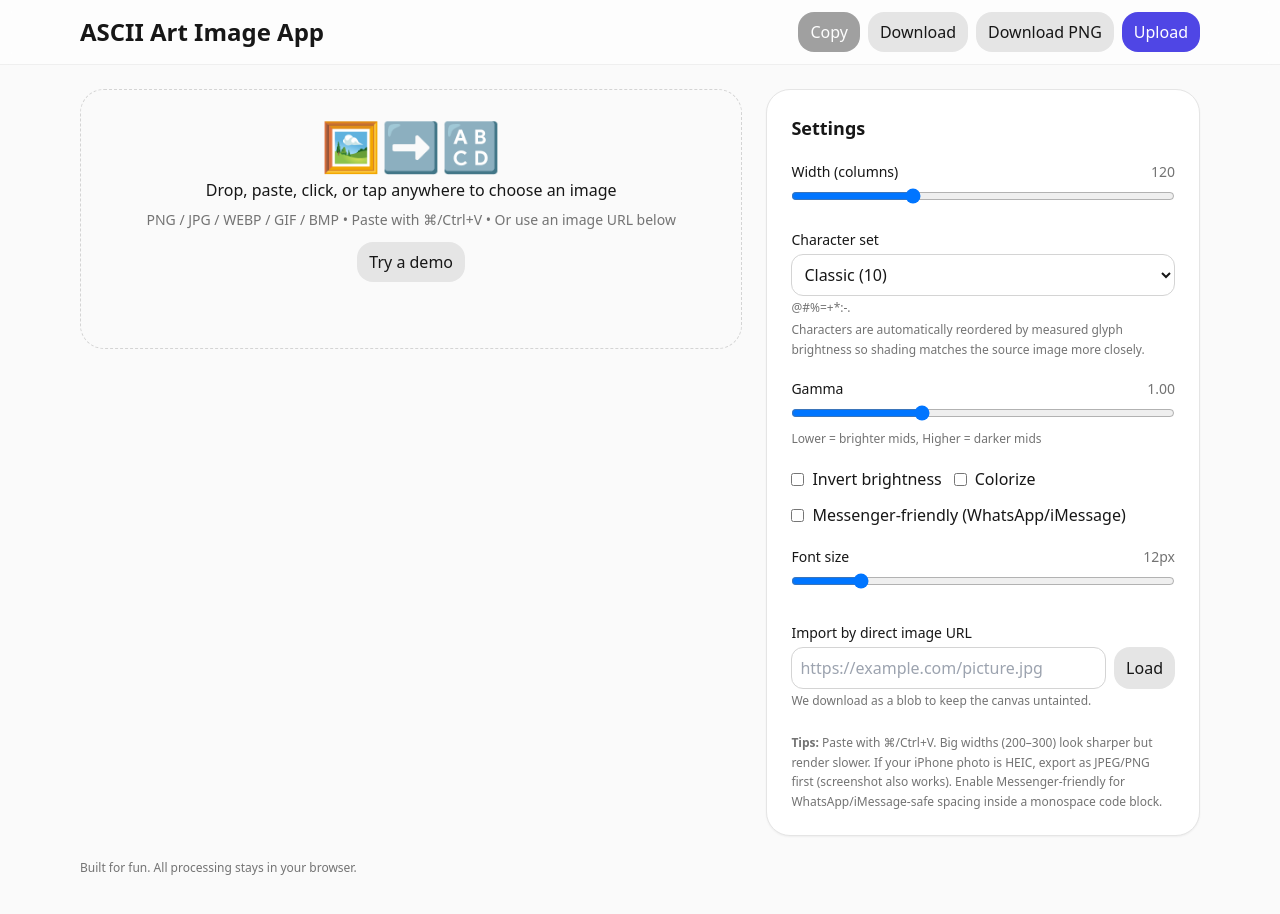
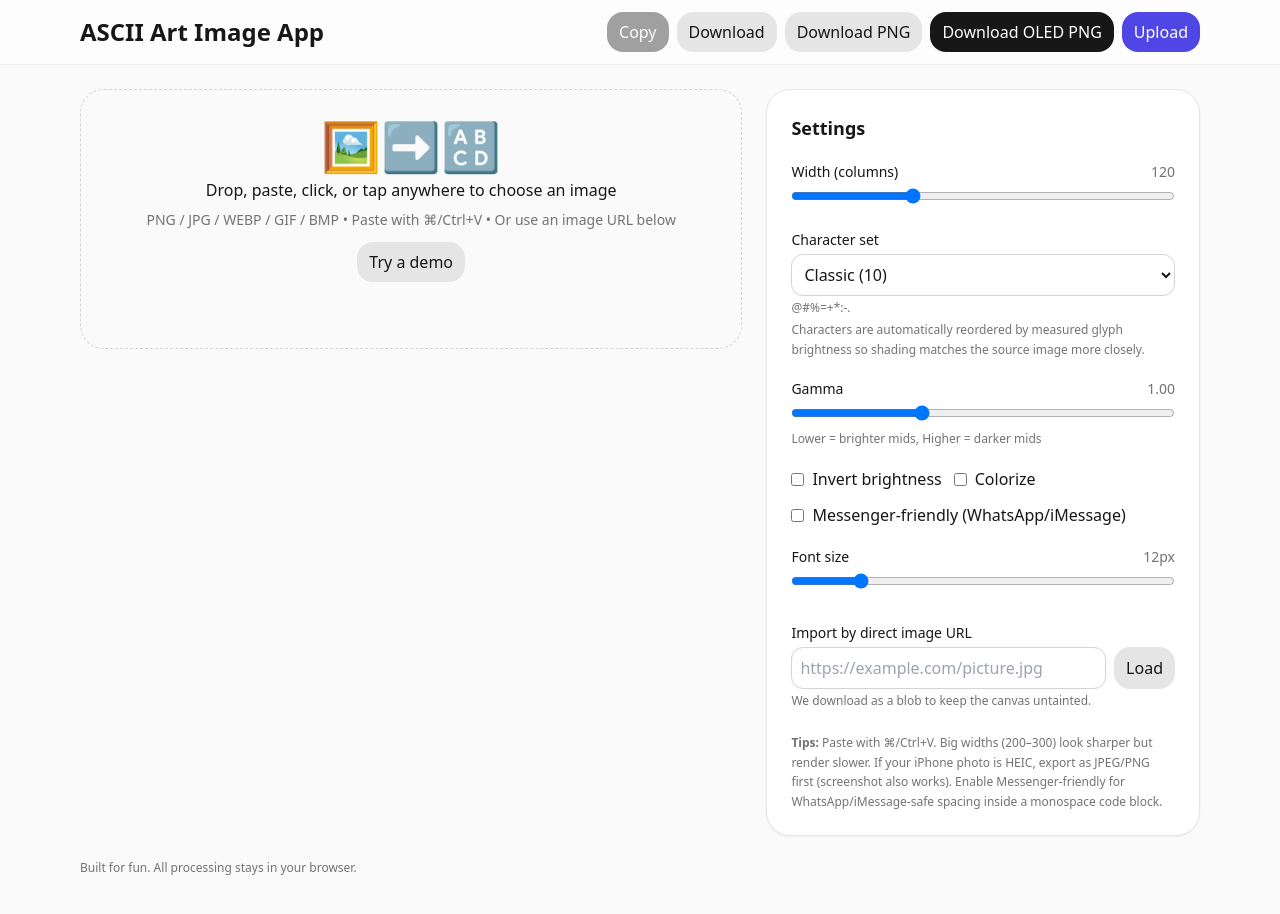
Before and after one commit to MovezLikeJagger/ASCII-Converter, a React (Vite) app: page / in a window 1280 px wide. Built offline with nearby package versions, Linux system fonts and the light colour scheme.

Commit message:
Add OLED PNG export option

```diff
--- a/src/App.jsx
+++ b/src/App.jsx
@@ -392,17 +392,17 @@ export default function AsciiArtApp() {
     setTimeout(() => URL.revokeObjectURL(a.href), 5000);
   }
 
-  function downloadPng() {
-    if (!asciiCells.length) return;
+  function renderAsciiToCanvas({ textColor, backgroundColor }) {
+    if (!asciiCells.length) return null;
     const rowCount = asciiCells.length;
     const colCount = asciiCells[0]?.length || 0;
-    if (!rowCount || !colCount) return;
+    if (!rowCount || !colCount) return null;
 
     const fontFamily = MONO_FONT_STACK;
     const font = `${fontSize}px ${fontFamily}`;
     const canvas = document.createElement("canvas");
     const ctx = canvas.getContext("2d");
-    if (!ctx) return;
+    if (!ctx) return null;
 
     ctx.font = font;
     const metrics = ctx.measureText("M");
@@ -417,9 +417,12 @@ export default function AsciiArtApp() {
     ctx.textAlign = "left";
 
     if (!colorize) {
-      ctx.fillStyle = "#ffffff";
+      ctx.fillStyle = backgroundColor;
       ctx.fillRect(0, 0, canvas.width, canvas.height);
-      ctx.fillStyle = "#000000";
+      ctx.fillStyle = textColor;
+    } else if (backgroundColor) {
+      ctx.fillStyle = backgroundColor;
+      ctx.fillRect(0, 0, canvas.width, canvas.height);
     }
 
     for (let y = 0; y < rowCount; y++) {
@@ -437,7 +440,7 @@ export default function AsciiArtApp() {
           const luminance = (0.2126 * r + 0.7152 * g + 0.0722 * b) / 255;
           ctx.fillStyle = luminance > 0.6 ? "rgb(0,0,0)" : "rgb(255,255,255)";
         } else {
-          ctx.fillStyle = "#000000";
+          ctx.fillStyle = textColor;
         }
 
         if (cell.char !== " " || colorize) {
@@ -446,12 +449,36 @@ export default function AsciiArtApp() {
       }
     }
 
+    return canvas;
+  }
+
+  function downloadPng() {
+    const canvas = renderAsciiToCanvas({ textColor: "#000000", backgroundColor: "#ffffff" });
+    if (!canvas) return;
+
     canvas.toBlob((blob) => {
       if (!blob) return;
       const blobUrl = URL.createObjectURL(blob);
       const link = document.createElement("a");
       link.href = blobUrl;
       link.download = "ascii-art.png";
+      document.body.appendChild(link);
+      link.click();
+      link.remove();
+      setTimeout(() => URL.revokeObjectURL(blobUrl), 5000);
+    }, "image/png");
+  }
+
+  function downloadOledPng() {
+    const canvas = renderAsciiToCanvas({ textColor: "#ffffff", backgroundColor: "#000000" });
+    if (!canvas) return;
+
+    canvas.toBlob((blob) => {
+      if (!blob) return;
+      const blobUrl = URL.createObjectURL(blob);
+      const link = document.createElement("a");
+      link.href = blobUrl;
+      link.download = "ascii-art-oled.png";
       document.body.appendChild(link);
       link.click();
       link.remove();
@@ -645,6 +672,13 @@ export default function AsciiArtApp() {
               className={`px-3 py-2 rounded-2xl bg-neutral-200 dark:bg-neutral-800 ${actionButtonSizing}`}
             >
               Download PNG
+            </button>
+            <button
+              onClick={downloadOledPng}
+              disabled={!asciiCells.length}
+              className={`px-3 py-2 rounded-2xl bg-neutral-900 text-white ${actionButtonSizing}`}
+            >
+              Download OLED PNG
             </button>
             <label
               className={`px-3 py-2 rounded-2xl bg-indigo-600 text-white cursor-pointer ${actionButtonSizing}`}
```
